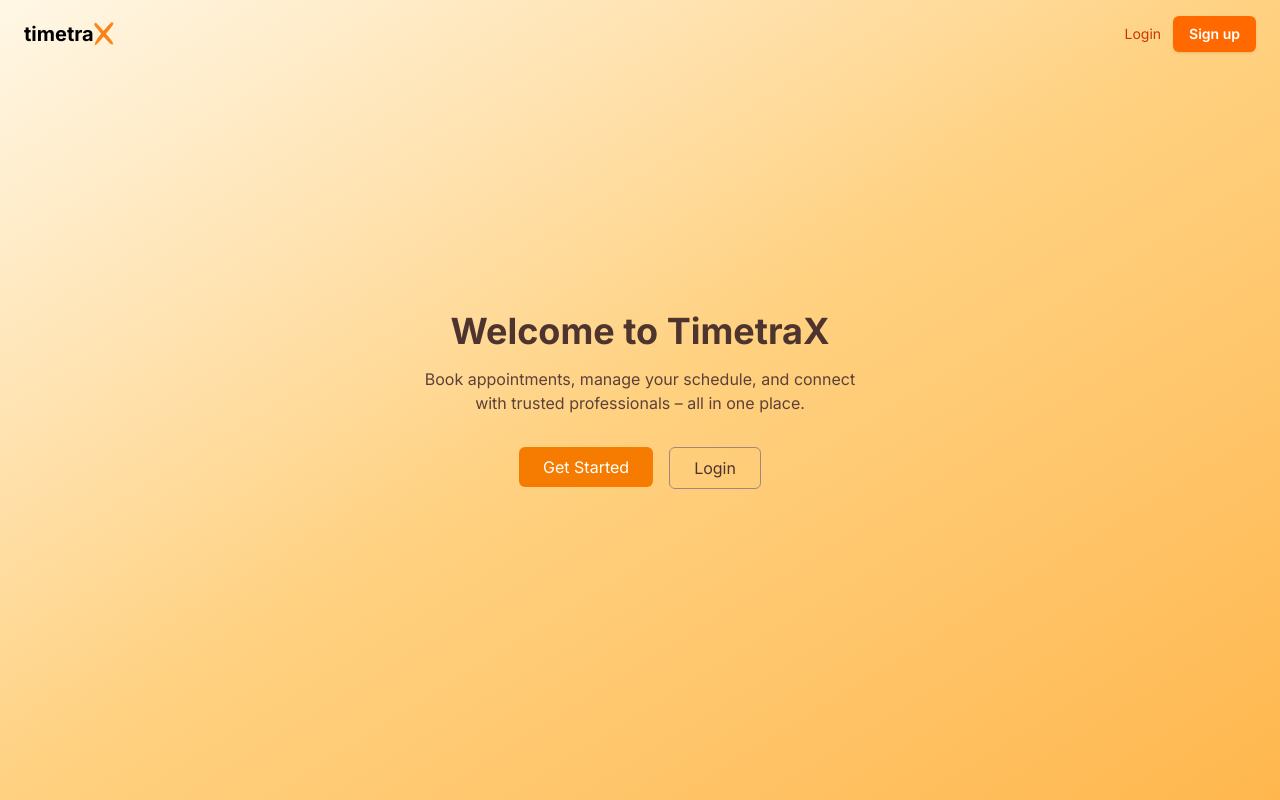
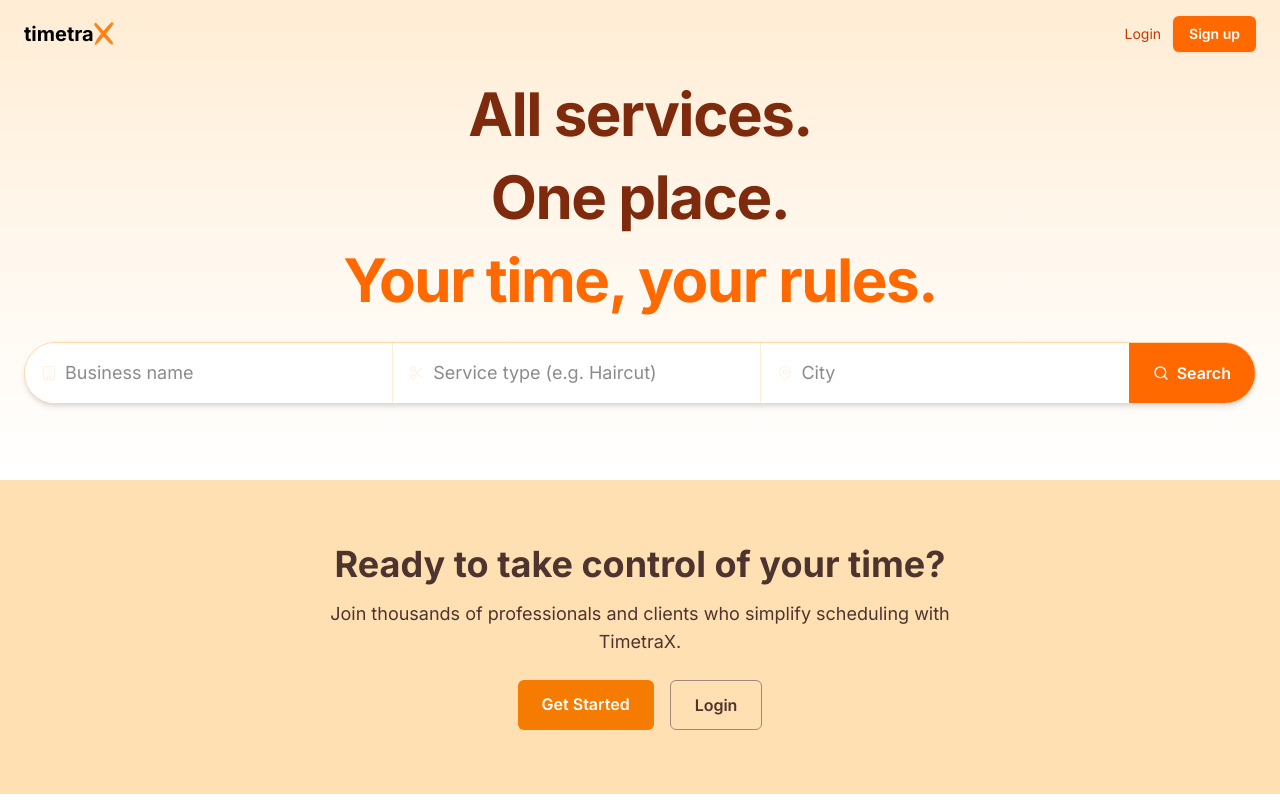
Before and after one commit to VladislavDim/timetrax, a React (Vite) app in the folder client/: page / in a window 1280 px wide. Built offline with nearby package versions, Linux system fonts and the light colour scheme.

Commit message:
Refactor HomePage to use Hero and CallToAction components
Replaces inline markup in HomePage with reusable Hero and CallToAction components for improved modularity and maintainability.

```diff
--- a/client/src/features/home/pages/HomePage.tsx
+++ b/client/src/features/home/pages/HomePage.tsx
@@ -1,27 +1,11 @@
-import { Link } from "react-router-dom";
+import CallToAction from "../components/CallToAction";
+import Hero from "../components/Hero";
 
 export default function HomePage() {
   return (
-    <div className="bg-gradient-to-br from-[#fff7e6] via-[#ffd180] to-[#ffb74d] min-h-screen">
-      <div className="flex flex-col items-center justify-center text-center p-6 min-h-screen">
-        <h1 className="text-4xl font-bold mb-4 text-[#4e342e]">Welcome to TimetraX</h1>
-        <p className="text-[#5d4037] max-w-md mb-8">
-          Book appointments, manage your schedule, and connect with trusted professionals – all in one place.
-        </p>
-
-        <div className="flex gap-4">
-          <Link to="/register">
-            <button className="px-6 py-2 bg-[#f57c00] text-white rounded-md hover:bg-[#ef6c00] transition">
-              Get Started
-            </button>
-          </Link>
-          <Link to="/login">
-            <button className="px-6 py-2 border border-[#a1887f] text-[#4e342e] rounded-md hover:bg-[#ffe0b2] transition">
-              Login
-            </button>
-          </Link>
-        </div>
-      </div>
+    <div className="bg-gradient-to-br from-[#fff7e6] via-[#ffd180] to-[#ffb74d]">
+      <Hero />
+      <CallToAction />
     </div>
   );
 }
```
